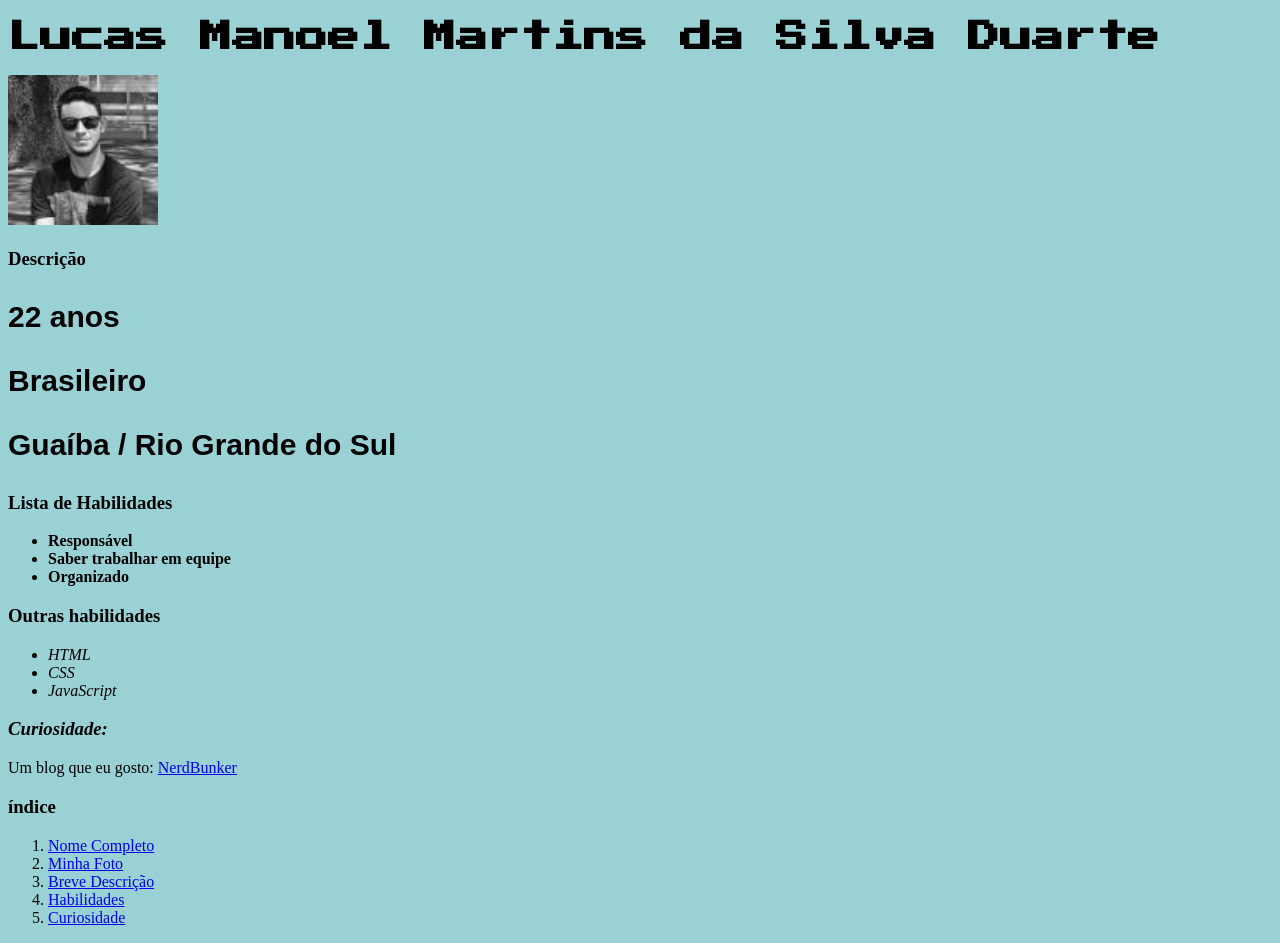
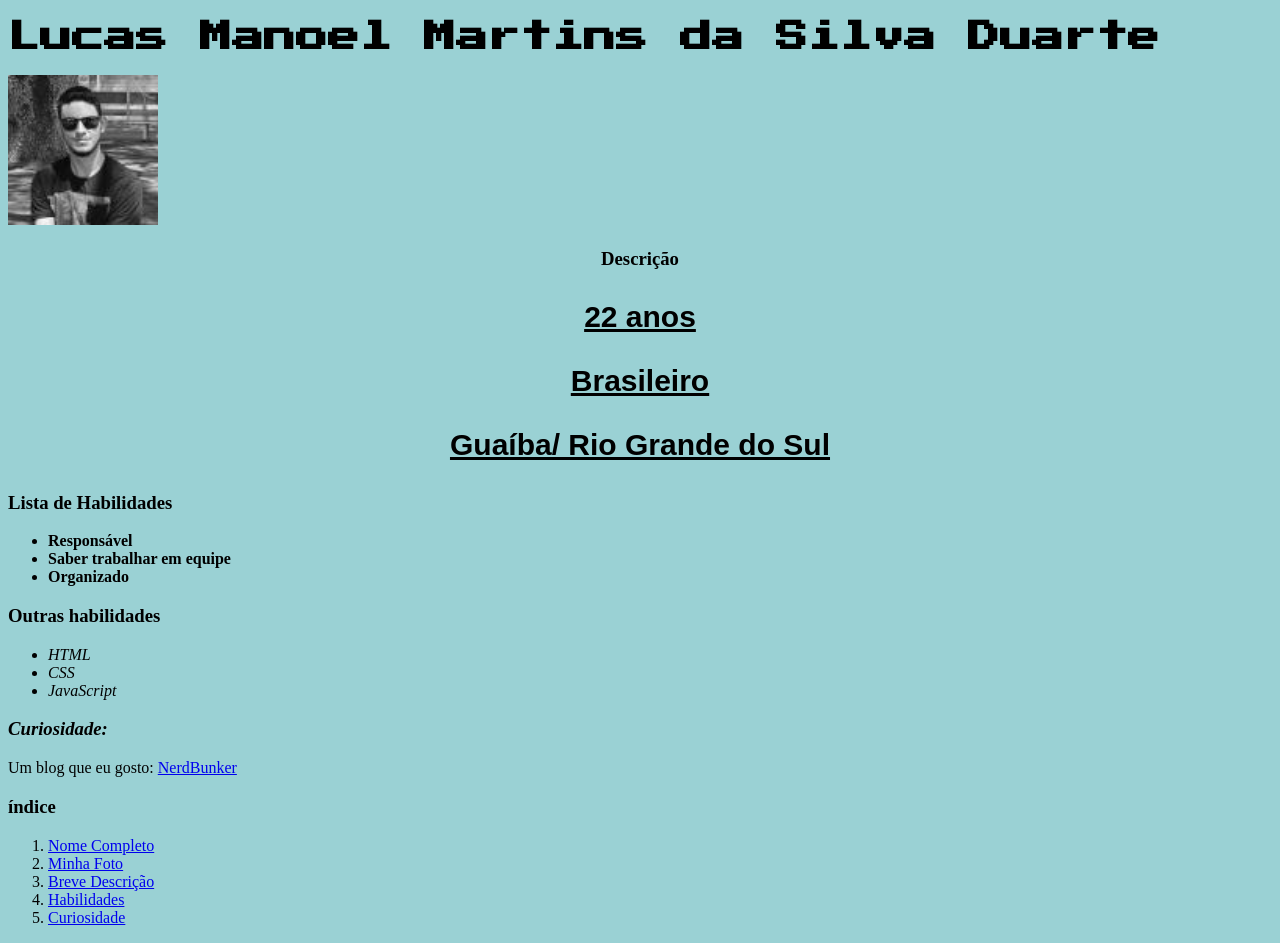
Before and after one commit to LucasManoelDuarte/LucasManoelDuarte.github.io, a plain HTML site: page index.html in a window 1280 px wide. Drawn offline with Linux system fonts and the light colour scheme; a web font is replaced by a local one.

Commit message:
Adiciona estilos a descriçao

```diff
--- a/style.css
+++ b/style.css
@@ -6,7 +6,13 @@ body {
     font-family: 'Press Start 2P', cursive;
 }
 
+#descricao {
+    text-align: center;
+}
+
 .description-itens {
     font-family: 'Dongle', sans-serif;
     font-size: 30px;
+    text-align: center;
+    text-decoration: underline;
 }
```
Also changed, not shown: index.html (+1 -1 lines).
